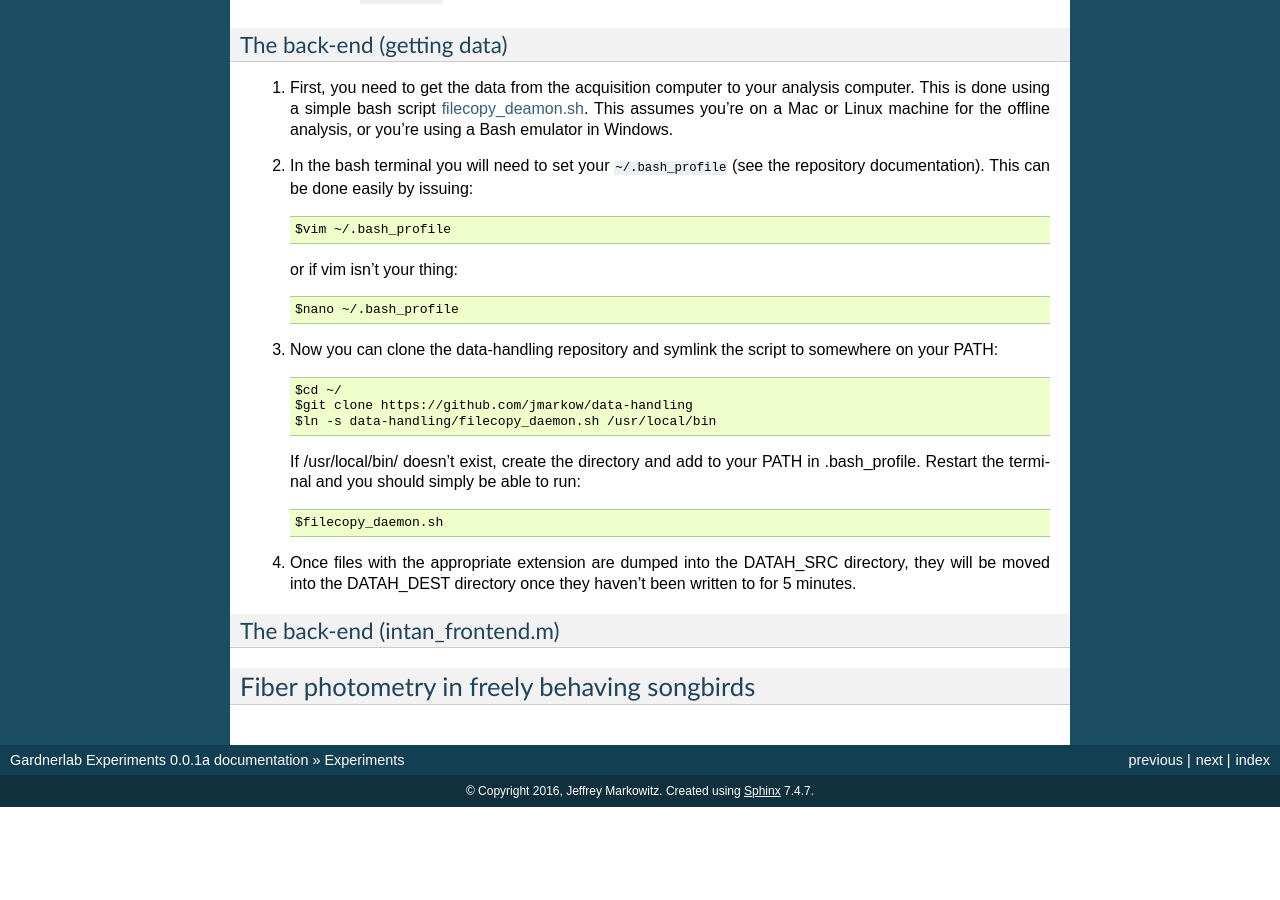
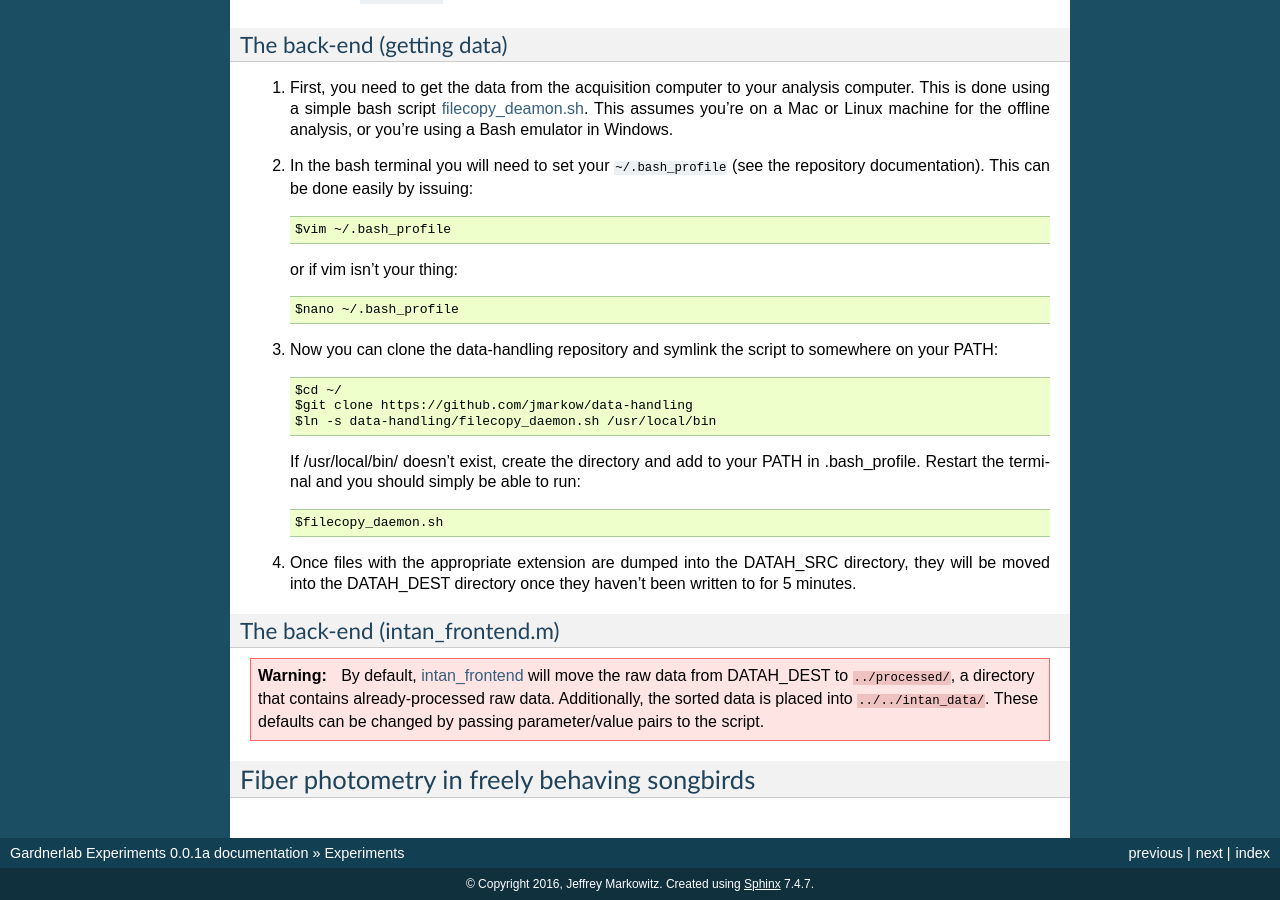
Before and after one commit to jmarkow/gardnerlab-experiments, a Sphinx documentation site: the page built from docs/experiments.rst, in a window 1280 px wide and 900 px high, scrolled down 3067 px. Built offline with Sphinx 7.4.7, drawn with Linux system fonts in a browser that asks for light colours; formulas are drawn with MathJax 3; before the commit the page ends 3874 px from its top, so only the background shows below that.

Commit message:
Updated docs

```diff
--- a/docs/experiments.rst
+++ b/docs/experiments.rst
@@ -83,6 +83,8 @@ The back-end (getting data)
 The back-end (intan_frontend.m)
 ^^^^^^^^^^^^^^^^^^^^^^^^^^^^^^^
 
+.. warning:: By default, `intan_frontend <https://github.com/jmarkow/intan_frontend>`_ will move the raw data from DATAH_DEST to ``../processed/``, a directory that contains already-processed raw data.  Additionally, the sorted data is placed into ``../../intan_data/``.  These defaults can be changed by passing parameter/value pairs to the script.
+
 
 
 
```
